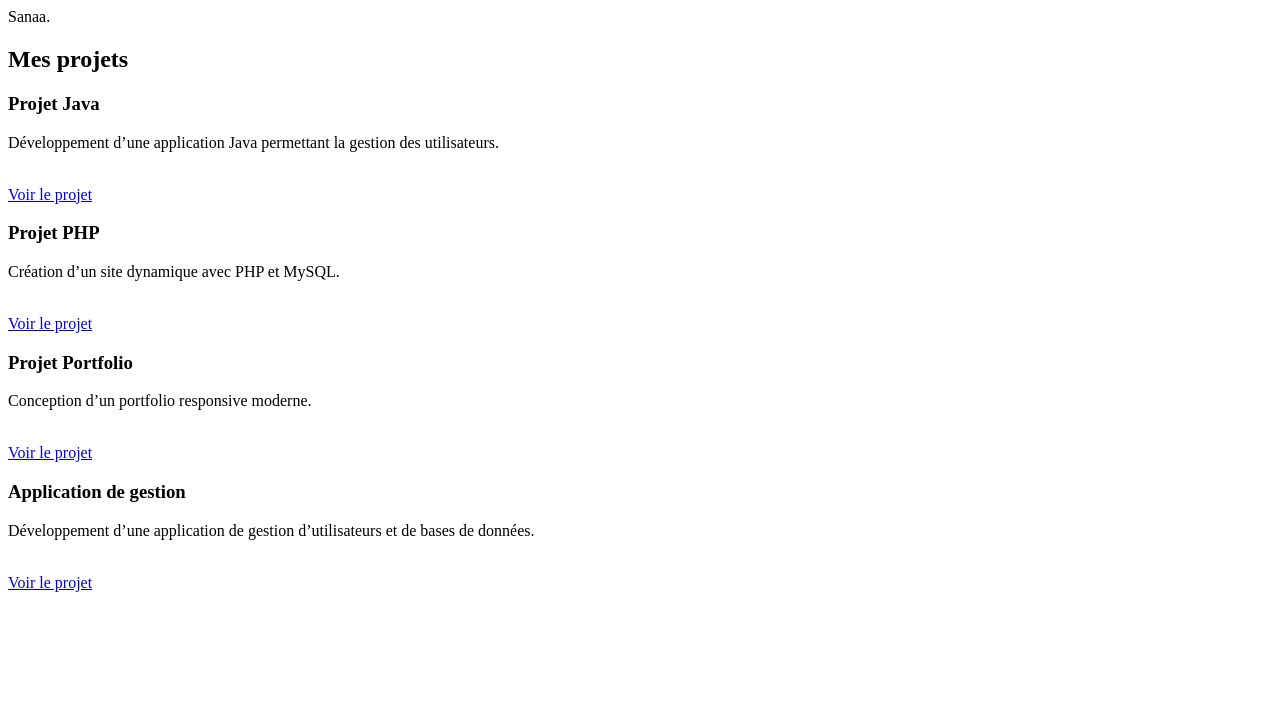
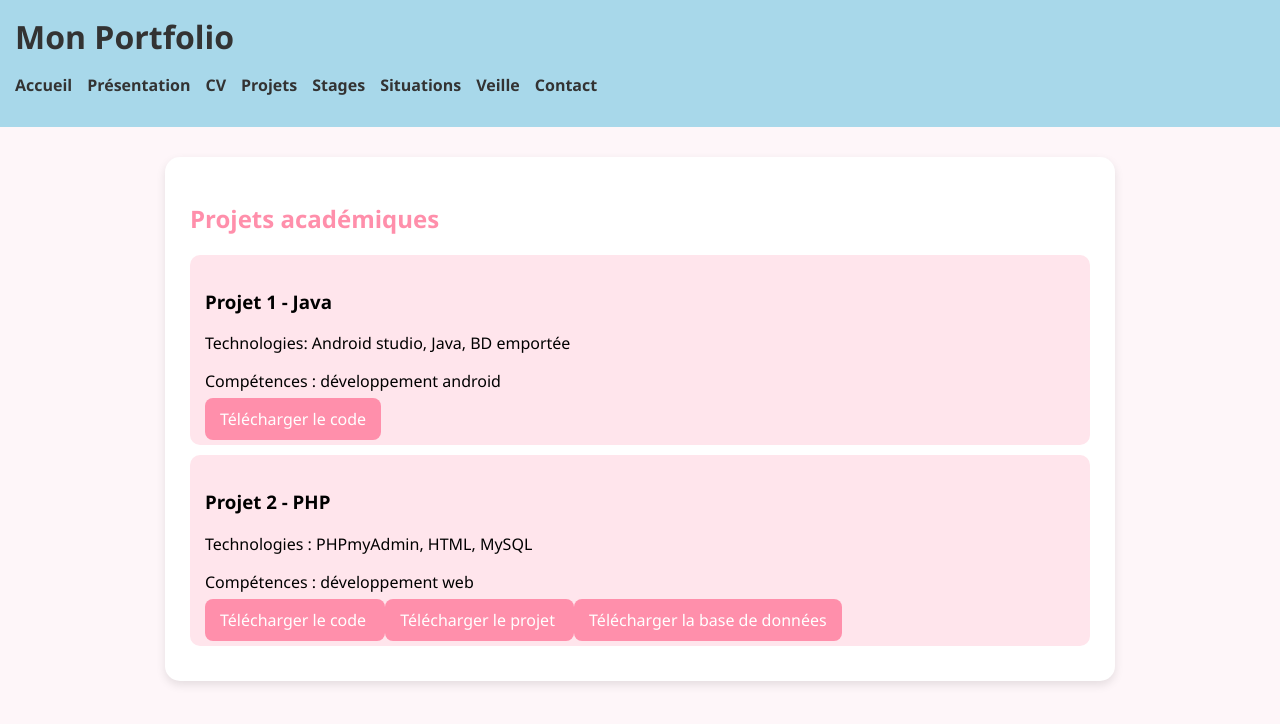
Before and after one commit to SM300000/Portfolio, a PHP site: page /projets.html in a window 1280 px wide. Shown: the top 724 px of the page. Run offline with PHP 8.4, Linux system fonts and the light colour scheme.

Commit message:
rdtcfvygbuh

```diff
--- a/projets.html
+++ b/projets.html
@@ -1,87 +1,71 @@
 <!DOCTYPE html>
-<html lang="fr">
+<html>
+
 <head>
-<meta charset="UTF-8">
-<meta name="viewport" content="width=device-width, initial-scale=1.0">
-<title>Projets</title>
-<link rel="stylesheet" href="style.css">
+  <meta charset="UTF-8">
+  <title>Projets</title>
+  <link rel="stylesheet" href="style.css">
 </head>
+
 <body>
 
-<header>
-<div class="logo">Sanaa.</div>
-</header>
+  <header>
+    <h1>Mon Portfolio</h1>
+    <nav>
+      <ul>
+        <li><a href="index.html">Accueil</a></li>
+        <li><a href="presentation.html">Présentation</a></li>
+        <li><a href="cv.html">CV</a></li>
+        <li><a href="projets.html">Projets</a></li>
+        <li><a href="stages.html">Stages</a></li>
+        <li><a href="situations.html">Situations</a></li>
+        <li><a href="veille.html">Veille</a></li>
+        <li><a href="contact.html">Contact</a></li>
+      </ul>
+    </nav>
+  </header>
 
-<section class="page">
-<h2 class="section-title">Mes projets</h2>
+  <main>
+    <section>
+      <h2>Projets académiques</h2>
 
-<div class="cards">
+      <div class="card">
+        <h3>Projet 1 - Java</h3>
+        <p>Technologies: Android studio, Java, BD emportée</p>
+        <p>Compétences : développement android</p>
 
-<div class="card">
-<h3>Projet Java</h3>
-<p>
-Développement d’une application Java permettant
-la gestion des utilisateurs.
-</p>
-<br>
-<a href="#" class="btn">Voir le projet</a>
-</div>
+        <!-- BOUTON -->
+        <a class="btn" href="code_ProjetJava.pdf" download>
+          Télécharger le code
+      </a>
 
-<div class="card">
-<h3>Projet PHP</h3>
-<p>
-Création d’un site dynamique avec PHP et MySQL.
-</p>
-<br>
-<a href="#" class="btn">Voir le projet</a>
-</div>
+      </div>
 
-<div class="card">
-<h3>Projet Portfolio</h3>
-<p>
-Conception d’un portfolio responsive moderne.
-</p>
-<br>
-<a href="#" class="btn">Voir le projet</a>
-</div>
+      <div class="card">
+        <h3>Projet 2 - PHP</h3>
+        <p>Technologies : PHPmyAdmin, HTML, MySQL</p>
+        <p>Compétences : développement web</p>
 
-<div class="card">
-<h3>Application de gestion</h3>
-<p>
-Développement d’une application de gestion d’utilisateurs
-et de bases de données.
-</p>
-<br>
-<a href="#" class="btn">Voir le projet</a>
-</div>
+<!-- BOUTON -->
+<a class="btn" href="code_ProjetPHP.pdf" download>
+  Télécharger le code
+</a>
 
-</div>
-</section>
+<!-- BOUTON -->
+<a class="btn" href="Projet_API_2.zip" download>
+  Télécharger le projet
+</a>
 
-<script>
+<!-- BOUTON -->
+<a class="btn" href="gsb.sql" download>
+  Télécharger la base de données
+</a>
 
-  const cards = document.querySelectorAll('.card');
+      </div>
 
-  cards.forEach(card => {
-      card.style.opacity = 0;
-      card.style.transform = 'translateY(40px)';
-      card.style.transition = '0.6s';
-  });
-
-  window.addEventListener('scroll', () => {
-
-      cards.forEach(card => {
-
-          const top = card.getBoundingClientRect().top;
-
-          if(top < window.innerHeight - 50){
-              card.style.opacity = 1;
-              card.style.transform = 'translateY(0px)';
-          }
-      });
-  });
-
-  </script>
+    </section>
+  </main>
 
 </body>
+
 </html>
--- a/style.css
+++ b/style.css
@@ -1,76 +1,116 @@
-@import url('https://fonts.googleapis.com/css2?family=Inter:wght@300;400;500;600;700;800&display=swap');
-
-::-webkit-scrollbar-thumb{
-    background:linear-gradient(#2563eb,#9333ea);
-    border-radius:20px;
+body {
+  margin: 0;
+  font-family: 'Segoe UI', sans-serif;
+  background: #fef6f9;
 }
 
-/* ANIMATIONS */
-
-.card,
-section h2,
-section p{
-    animation:fadeUp 1s ease;
+/* HEADER */
+header {
+  background: #a8d8ea;
+  padding: 15px;
 }
 
-@keyframes fadeUp{
-    from{
-        opacity:0;
-        transform:translateY(40px);
+header h1 {
+  margin: 0;
+  color: #333;
 }
 
-    to{
-        opacity:1;
-        transform:translateY(0px);
-    }
+/* MENU */
+nav ul {
+  list-style: none;
+  display: flex;
+  gap: 15px;
+  padding: 0;
 }
 
-/* RESPONSIVE */
-
-@media(max-width:1100px){
-
-    header{
-        flex-direction:column;
-        gap:20px;
+nav a {
+  text-decoration: none;
+  color: #333;
+  font-weight: bold;
 }
 
-    nav ul{
-        flex-wrap:wrap;
-        justify-content:center;
+nav a:hover {
+  color: #ff8fab;
 }
 
-    section:first-child h2{
-        font-size:3.5rem;
-    }
+/* CONTENU */
+main {
+  padding: 30px;
 }
 
-@media(max-width:768px){
-
-    header{
-        padding:20px 5%;
+section {
+  background: #ffffff;
+  padding: 25px;
+  border-radius: 15px;
+  box-shadow: 0 4px 10px rgba(0, 0, 0, 0.1);
 }
 
-    section{
-        padding:70px 5%;
+/* TITRES */
+h2 {
+  color: #ff8fab;
 }
 
-    section:first-child h2{
-        font-size:2.5rem;
+/* CARTES */
+.card {
+  background: #ffe5ec;
+  padding: 15px;
+  border-radius: 10px;
+  margin: 10px 0;
 }
 
-    h2{
-        font-size:2rem;
+/* BOUTONS */
+button,
+a.btn {
+  background: #ff8fab;
+  color: white;
+  padding: 10px 15px;
+  border: none;
+  border-radius: 8px;
+  text-decoration: none;
+  cursor: pointer;
 }
 
-    .card{
-        padding:25px;
+button:hover {
+  background: #ff5d8f;
 }
 
-    nav ul{
-        gap:15px;
+/* FORMULAIRE */
+input,
+textarea {
+  width: 100%;
+  padding: 10px;
+  margin-top: 10px;
+  border-radius: 8px;
+  border: 1px solid #ccc;
 }
 
-    nav a{
-        font-size:0.85rem;
+/* FOOTER */
+footer {
+  text-align: center;
+  padding: 15px;
+  background: #a8d8ea;
+  margin-top: 30px;
 }
+
+.pdf-viewer {
+  width: 100%;
+  height: 500px;
+  border-radius: 10px;
+  border: none;
 }
+
+section {
+  max-width: 900px;
+  margin: auto;
+}
+
+/* PDF */
+iframe {
+  width: 57%;        /* largeur raisonnable */
+  max-width: 529px;  /* limite pour éviter qu'il devienne trop large */
+  height: 80vh;      /* hauteur confortable sans full screen */
+  border: 1px solid #ccc;
+  border-radius: 10px;
+  display: block;    /* nécessaire pour centrer */
+  /* margin: 0 auto;    centre l’iframe */
+}
```
Also changed, not shown: index.html (+15 -34 lines), presentation.html (+39 -56 lines), stages.html (+24 -46 lines), veille.html (+23 -55 lines). Lines whose indentation alone changed are shown as unchanged.
